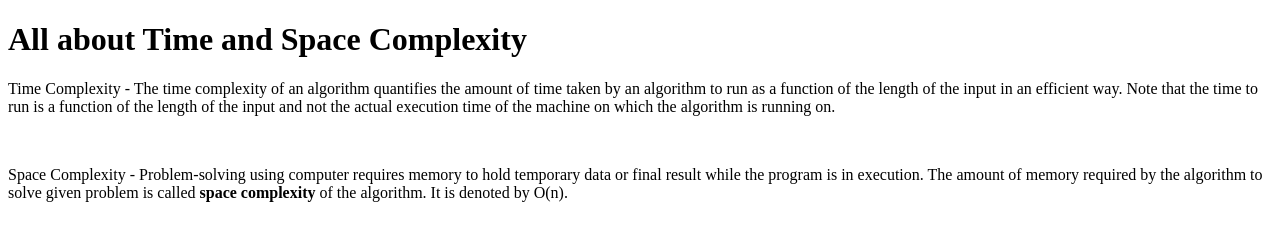
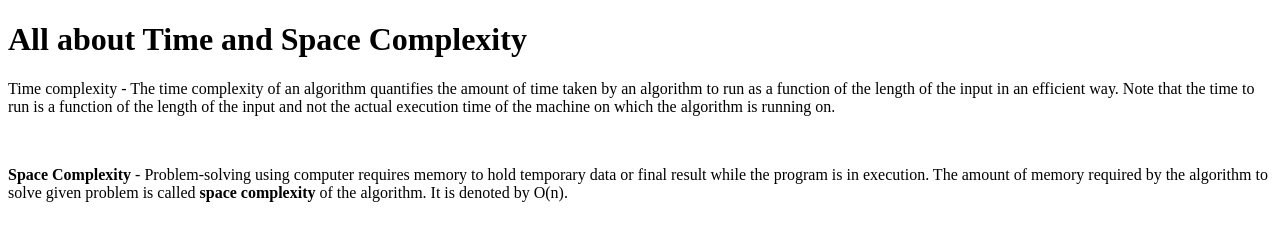
Before and after one commit to acciojob/time-and-space-complexity-rohanbabai2000, a website: page main.html in a window 1280 px wide. Drawn offline with Linux system fonts and the light colour scheme.

Commit message:
created a submission

```diff
--- a/main.html
+++ b/main.html
@@ -12,7 +12,7 @@
 		All about Time and Space Complexity
 	</h1>
 	<p>
-		Time Complexity - The time complexity of an algorithm quantifies
+		Time complexity - The time complexity of an algorithm quantifies
 		the amount of time taken by an algorithm to run
 		as a function of the length of the input in an efficient way.
 		Note that the time to run is a function of the
@@ -21,7 +21,7 @@
 	</p>
 	<br>
 	<p>
-		Space Complexity - Problem-solving using computer requires memory to hold
+		<b>Space Complexity</b> - Problem-solving using computer requires memory to hold
 		temporary data or final result while the program is in
 		execution. The amount of memory required by the algorithm
 		to solve given problem is called <b>space complexity</b> of the
```
